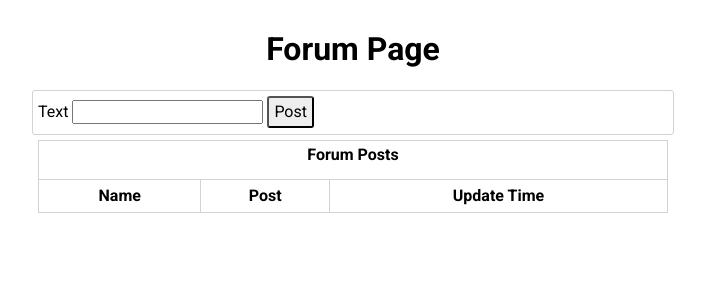
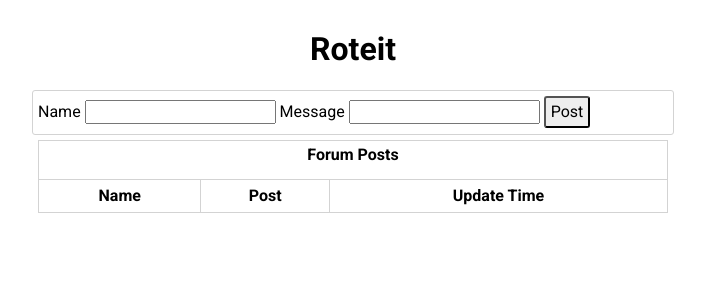
Before and after one commit to amitasghar/forum, a Python web app: template templates/home.html in a window 1280 px wide. Shown: the top 300 px of the page, without its empty margins (287-992 px from the left). Run offline with Jinja, Linux system fonts and the light colour scheme; the template is opened without the code that fills it, so the values that code supplies are empty.

Commit message:
added username to messages

```diff
--- a/static/js/home.js
+++ b/static/js/home.js
@@ -120,13 +120,14 @@ ns.controller = (function(m, v) {
 
     // Create our event handlers
     $('#create').click(function(e) {
+        let username = $name.val();
         let message_text = $post.val();
 
         e.preventDefault();
 
         if (validate("name", message_text)) {
             model.create({
-                'name': 'default_name',
+                'name': username,
                 'text_entry': message_text,
             })
         } else {
--- a/templates/home.html
+++ b/templates/home.html
@@ -13,11 +13,13 @@
 </head>
 <body>
     <div class="container">
-        <h1 class="banner">Forum Page</h1>
+        <h1 class="banner">Roteit</h1>
         <div class="section editor">
             <input id="message_id" type="hidden" value="" />
-            <input id="name" type="hidden" value="" />
-            <label for="post">Text
+            <label for="name">Name
+                    <input id="name" type="text" />
+                </label>
+            <label for="post">Message
                 <input id="post" type="text" />
             </label>
             <button id="create">Post</button>
```
